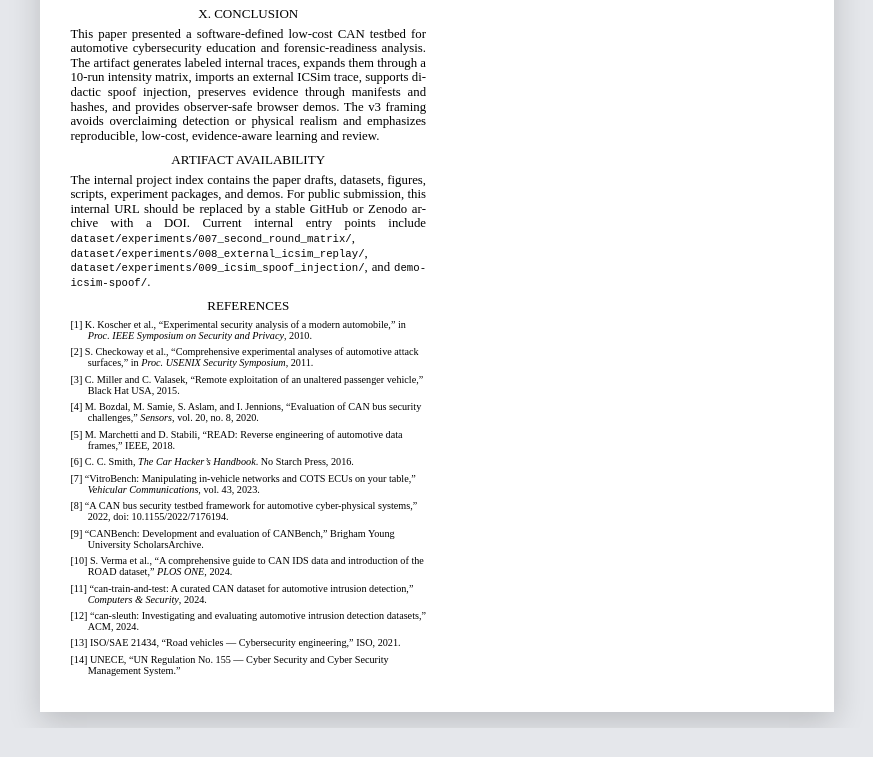
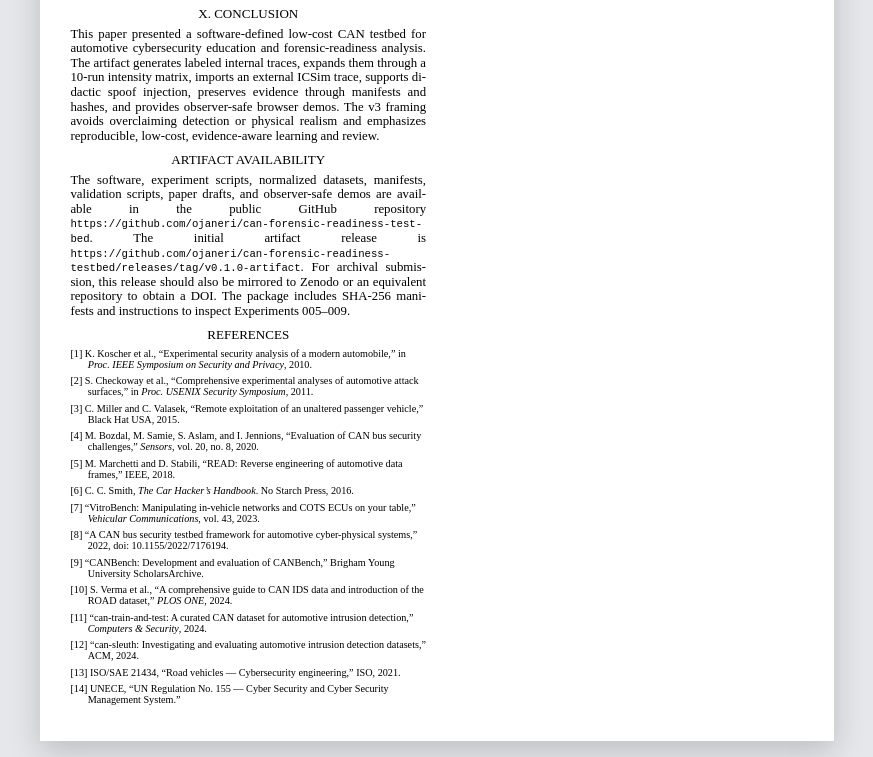
Before and after one commit to ojaneri/can-forensic-readiness-testbed, a plain HTML site: page paper/article_ieee_latest.html in a window 1280 px wide. Shown: the part 4295-5052 px from the top of the page, without its empty margins (203-1076 px from the left). Before the commit the page ends 5023 px from the top, so only its background shows below. Drawn offline with Linux system fonts and the light colour scheme.

Commit message:
docs: add public artifact repository link to paper v3

```diff
--- a/paper/article_ieee_latest.html
+++ b/paper/article_ieee_latest.html
@@ -142,7 +142,7 @@ a { color:#000; text-decoration:none; }
 <p>The current artifact is software-defined and observer-safe. It does not claim physical CAN fidelity, production-vehicle attack realism, or operational IDS performance. References and formatting still require a final IEEE/BibTeX pass. Future work includes SocketCAN/<code>vcan</code> wall-clock capture, ROAD or can-train-and-test import, print-safe figures, official IEEEtran conversion, GitHub/Zenodo release, and HIL validation with documented legacy ECUs.</p></section>
 <section><h2>X. Conclusion</h2>
 <p>This paper presented a software-defined low-cost CAN testbed for automotive cybersecurity education and forensic-readiness analysis. The artifact generates labeled internal traces, expands them through a 10-run intensity matrix, imports an external ICSim trace, supports didactic spoof injection, preserves evidence through manifests and hashes, and provides observer-safe browser demos. The v3 framing avoids overclaiming detection or physical realism and emphasizes reproducible, low-cost, evidence-aware learning and review.</p></section>
-<section><h2>Artifact Availability</h2><p>The internal project index contains the paper drafts, datasets, figures, scripts, experiment packages, and demos. For public submission, this internal URL should be replaced by a stable GitHub or Zenodo archive with a DOI. Current internal entry points include <code>dataset/experiments/007_second_round_matrix/</code>, <code>dataset/experiments/008_external_icsim_replay/</code>, <code>dataset/experiments/009_icsim_spoof_injection/</code>, and <code>demo-icsim-spoof/</code>.</p></section>
+<section><h2>Artifact Availability</h2><p>The software, experiment scripts, normalized datasets, manifests, validation scripts, paper drafts, and observer-safe demos are available in the public GitHub repository <code>https://github.com/ojaneri/can-forensic-readiness-testbed</code>. The initial artifact release is <code>https://github.com/ojaneri/can-forensic-readiness-testbed/releases/tag/v0.1.0-artifact</code>. For archival submission, this release should also be mirrored to Zenodo or an equivalent repository to obtain a DOI. The package includes SHA-256 manifests and instructions to inspect Experiments 005–009.</p></section>
 <section><h2>References</h2><div class="refs">
 <p>[1] K. Koscher et al., “Experimental security analysis of a modern automobile,” in <i>Proc. IEEE Symposium on Security and Privacy</i>, 2010.</p>
 <p>[2] S. Checkoway et al., “Comprehensive experimental analyses of automotive attack surfaces,” in <i>Proc. USENIX Security Symposium</i>, 2011.</p>
```
Also changed, not shown: paper/article_ieee_v3.html (+1 -1 lines), 2 other files.
